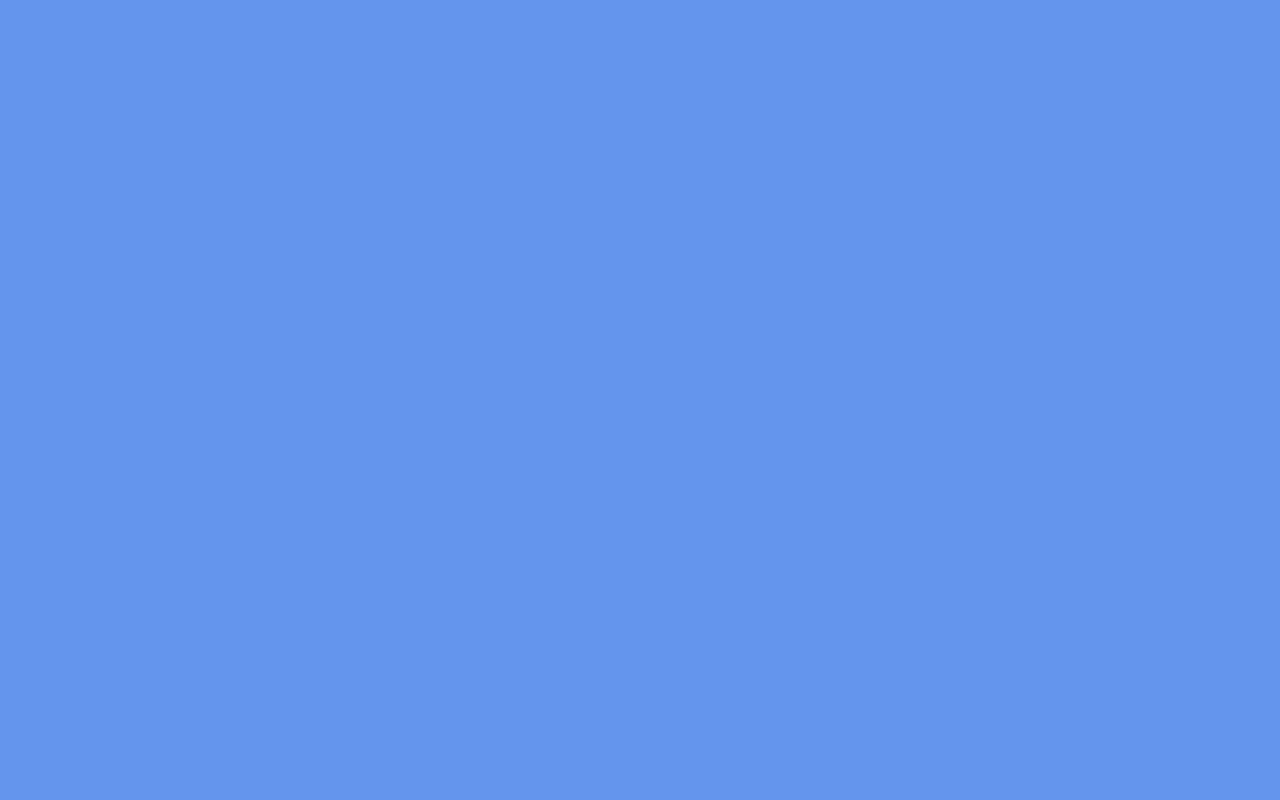
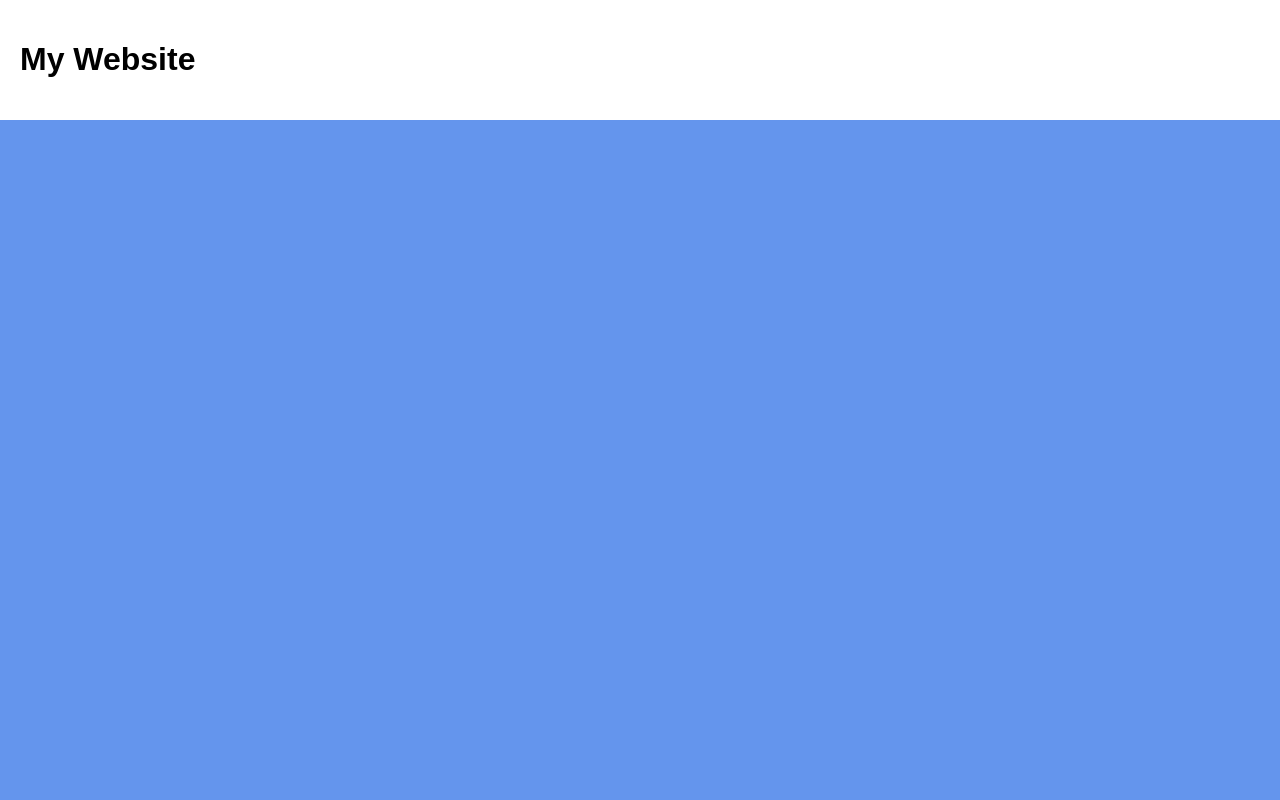
Before and after one commit to batora9/portfolio-v2, a Next.js app: page / in a window 1280 px wide. Shown: the top 800 px of the page. Built offline with nearby package versions, Linux system fonts and the light colour scheme.

Commit message:
スクロールに応じてヘッダーのスタイルを変更

```diff
--- a/src/app/page.module.css
+++ b/src/app/page.module.css
@@ -1,3 +1,10 @@
+.main {
+  min-height: 100vh;
+  padding: 0;
+  margin: 0;
+  font-family: Arial, sans-serif;
+}
+
 .hero {
     width: 100%;
     height: 100vh;
--- a/src/app/page.tsx
+++ b/src/app/page.tsx
@@ -1,10 +1,13 @@
-import clsx from "clsx";
+import React from 'react';
 import Image from "next/image";
+import Link from "next/link";
+import { Header } from "../components/Header";
 import styles from "./page.module.css";
 
 export default function Home() {
   return (
     <main className={styles.main}>
+      <Header />
       <div className={styles.hero}>
         <div className={styles.heroImage}></div>
       </div>
--- /dev/null
+++ b/src/components/Header/Header.tsx
@@ -0,0 +1,30 @@
+'use client';
+import React, { useEffect, useState } from "react";
+import styles from "./page.module.css";
+
+export const Header = () => {
+  const [scrolled, setScrolled] = useState(false);
+
+  useEffect(() => {
+    const handleScroll = () => {
+      if (window.scrollY > 50) {
+        setScrolled(true);
+      } else {
+        setScrolled(false);
+      }
+    };
+
+    window.addEventListener('scroll', handleScroll);
+    return () => {
+      window.removeEventListener('scroll', handleScroll);
+    };
+  }, []);
+
+  return (
+    <header className={`${styles.header} ${scrolled ? styles.scrolled : ''}`}>
+      <h1>My Website</h1>
+    </header>
+  );
+}
+
+export default Header;
--- /dev/null
+++ b/src/components/Header/index.ts
@@ -0,0 +1 @@
+export * from './Header';
--- /dev/null
+++ b/src/components/Header/page.module.css
@@ -0,0 +1,16 @@
+.header {
+  position: fixed;
+  top: 0;
+  width: 100%;
+  padding: 20px;
+  background-color: white;
+  transition: all 0.3s ease;
+  box-shadow: none;
+  }
+
+.header.scrolled {
+  padding: 10px;
+  background-color: #333;
+  color: white;
+  box-shadow: 0 4px 2px -2px gray;
+}
```
